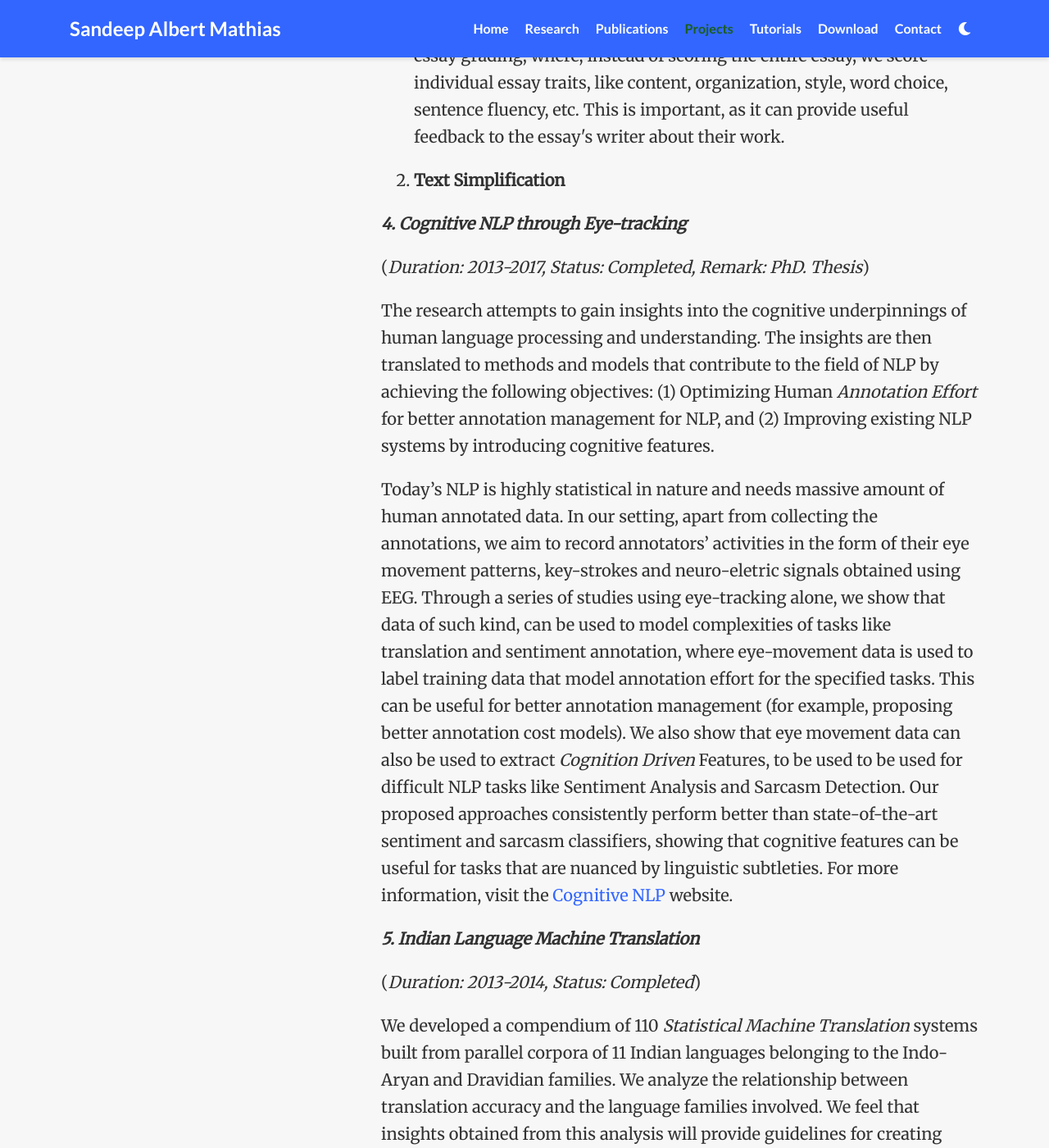
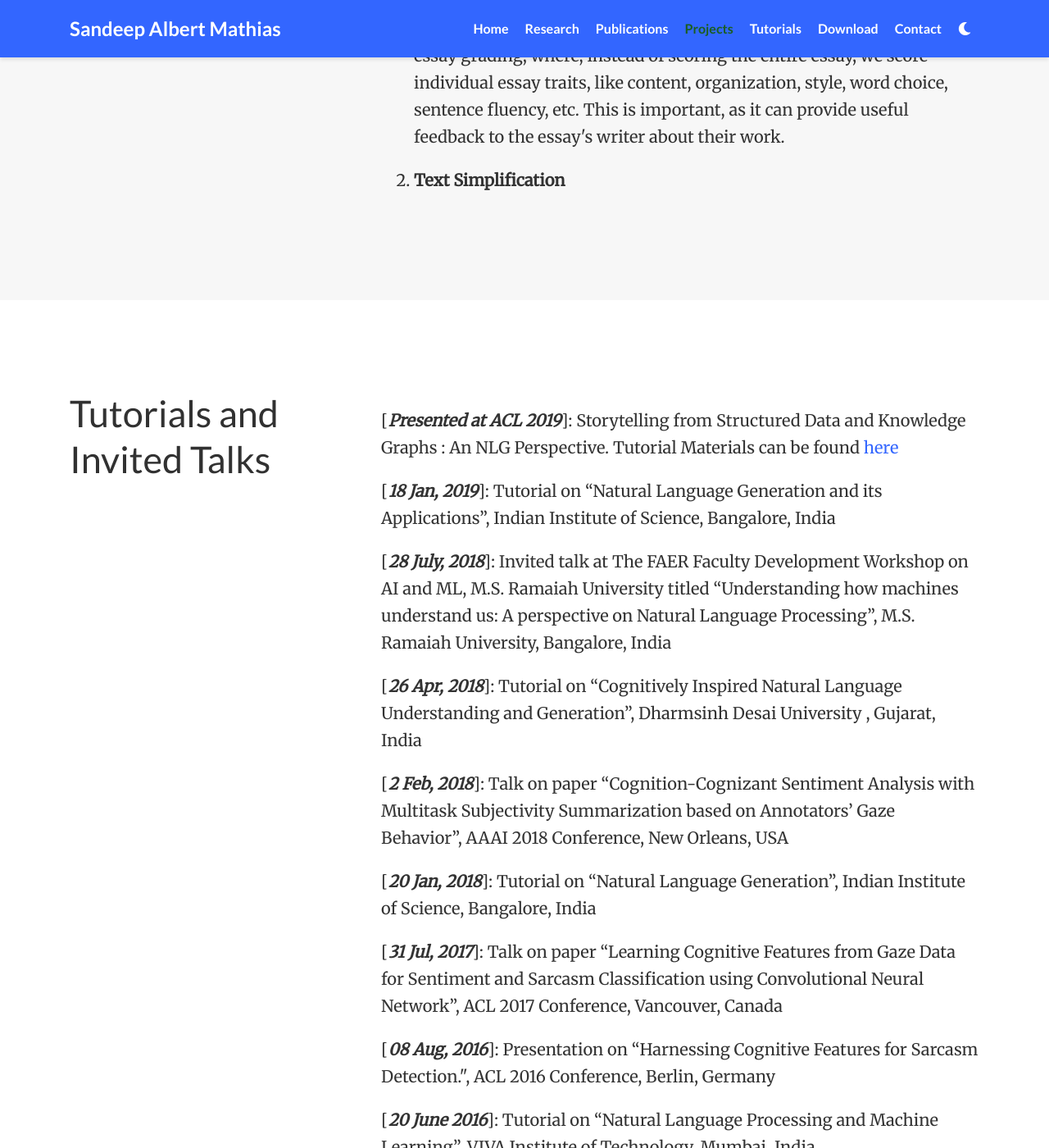
Before and after one commit to lwsam/lwsam.github.io, a Jekyll site: the page index.html, which Jekyll copies as it is, in a window 1280 px wide and 1400 px high, scrolled down 2996 px. Shown: the whole window at 82% size. Built offline with Jekyll 4.4.1, drawn with Linux system fonts in a browser that asks for light colours; nearby versions of some CDN libraries; Markdown is read by kramdown in place of the engine named in the settings; a style sheet for code colours, icons or effects is not loaded; some of the changed text lies outside the part shown.

Commit message:
Update index.html

```diff
--- a/index.html
+++ b/index.html
@@ -264,16 +264,6 @@
 	<li><strong>Text Simplification</strong>
 	</li>
 	</ol>
-	<p><em><strong>4. Cognitive NLP through Eye-tracking</strong></em></p>
-	<p>(<em>Duration: 2013-2017, Status: Completed, Remark: PhD. Thesis</em>)</p>
-	<p>The research attempts to gain insights into the cognitive underpinnings of human language processing and understanding. The insights are then translated to methods and models that contribute to the field of NLP by achieving the following objectives: (1) Optimizing Human <em>Annotation Effort</em> for better annotation management for NLP, and (2) Improving existing NLP systems by introducing cognitive features.</p>
-	<p>Today’s NLP is highly statistical in nature and needs massive amount of human annotated data. In our setting, apart from collecting the annotations, we aim to record annotators’ activities in the form of their eye movement patterns, key-strokes and neuro-eletric signals obtained using EEG. Through a series of studies using eye-tracking alone, we show that data of such kind, can be used to model complexities of tasks like translation and sentiment annotation, where eye-movement data is used to label training data that model annotation effort for the specified tasks. This can be useful for better annotation management (for example, proposing better annotation cost models).  We also show that eye movement data can also be used to extract <em>Cognition Driven</em> Features, to be used to be used for difficult NLP tasks like Sentiment Analysis and Sarcasm Detection. Our proposed approaches consistently perform better than state-of-the-art sentiment and sarcasm classifiers, showing that cognitive features can be useful for tasks that are nuanced by linguistic subtleties. For more information, visit the <a href="http://www.cfilt.iitb.ac.in/~cognitive-nlp">Cognitive NLP</a> website.</p>
-	<p><em><strong>5. Indian Language Machine Translation</strong></em></p>
-	<p>(<em>Duration: 2013-2014, Status: Completed</em>)</p>
-	<p>We developed a compendium of 110 <em>Statistical Machine Translation</em> systems built from parallel corpora of 11 Indian languages belonging to the Indo-Aryan and Dravidian families. We analyze the relationship between translation accuracy and the language families involved. We feel that insights obtained from this analysis will provide guidelines for creating machine translation systems for specific Indian language pairs. For our studies, we built phrase based systems and some extensions. Across multiple languages, we show improvements on the baseline phrase based systems using these extensions: (1) Source side reordering for English-Indian language translation, and (2) Transliteration of untranslated words for Indian language-Indian language translation. These enhancements harness shared characteristics of Indian languages. To stimulate similar innovation widely in the NLP community, we have made the trained models for these language pairs publicly available. The system is available at: <a href="http://www.cfilt.iitb.ac.in/indic-translator">http://www.cfilt.iitb.ac.in/indic-translator</a></p>
-	<p><em><strong>6. Crowdsourcing for NLP Resources</strong></em></p>
-	<p>(<em>Duration: 2011-2013, Status: Completed</em>)</p>
-	<p>We developed a framework (Funded by Xerox Research Center, India) that helps an NLP developer to customize and float linguistic annotation tasks through popular crowdsourcing service providers (like Amazon’s <em>Mechanical Turk</em>). Though the framework is generic and flexible enough to tackle different linguistic tasks, we took Machine Translation as our use case to demonstrate its efficacy. We show that, using this framework, multilingual translation parallel corpora could be collected and quality controlled with less expenditure in comparison to the traditional way of outsourcing translation tasks to professional translators.</p>
 </p>
     <div class="isotope projects-container js-layout-masonry ">
     </div>
```
